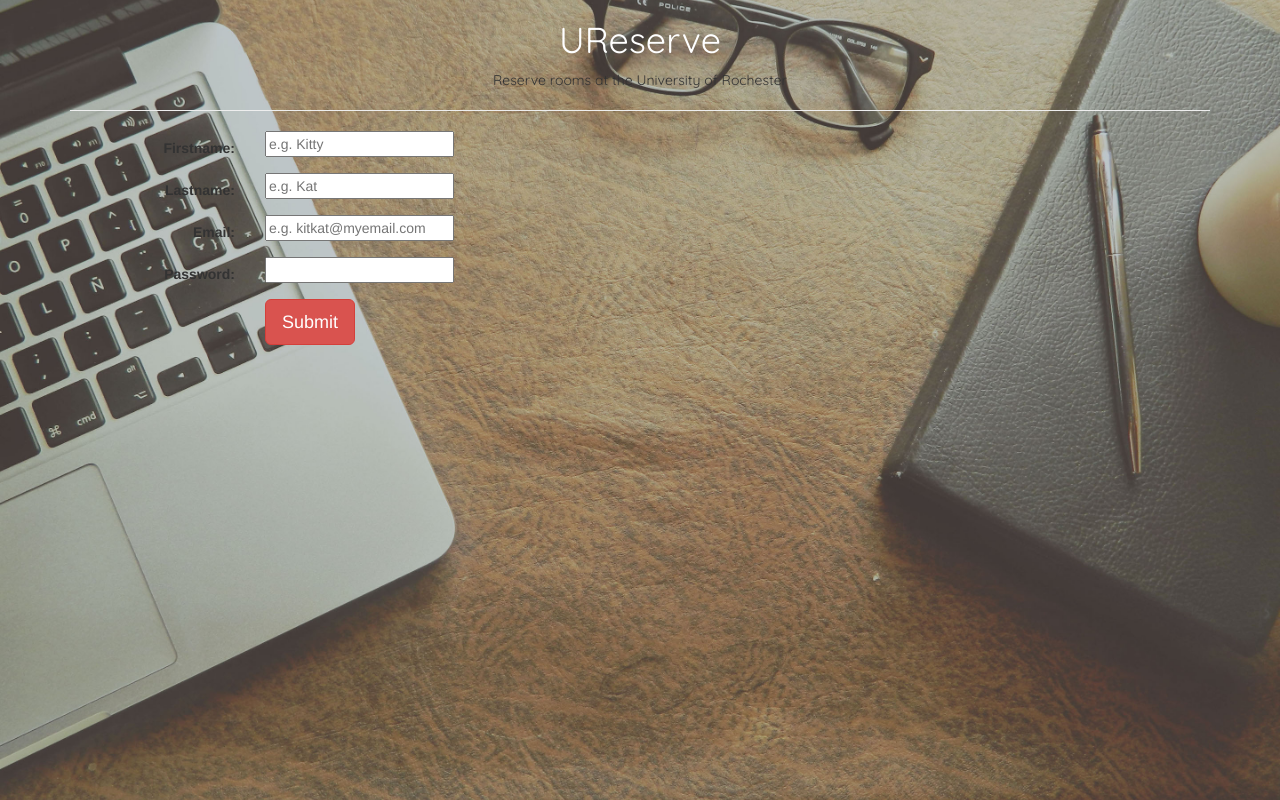
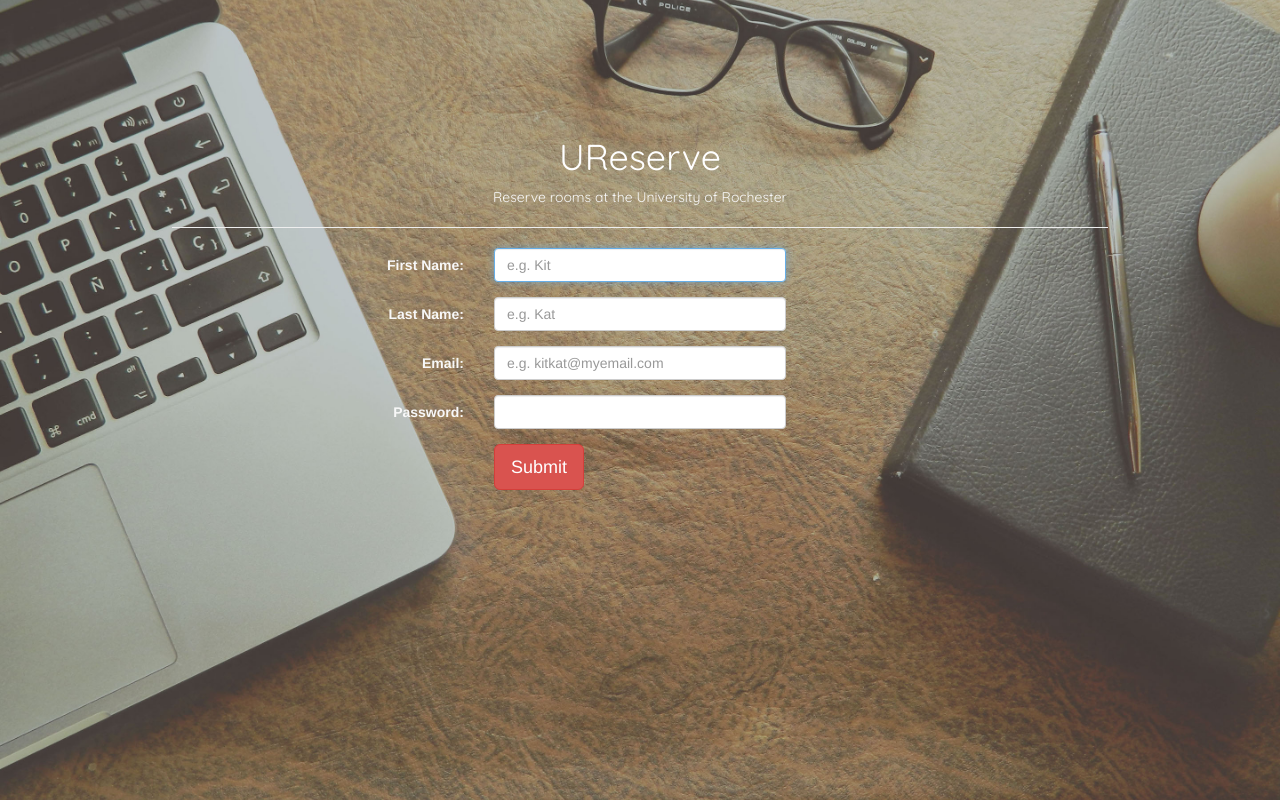
Before and after one commit to UReserve/ureserve, a PHP site: page /create_account.php in a window 1280 px wide. Run offline with PHP 8.4, Linux system fonts and the light colour scheme.

Commit message:
Revert "Clean up HTML, styles"
This reverts commit b669d1db2b82a61ccee2ae38e131ca2f8c9dabcb.

```diff
--- a/create_account.php
+++ b/create_account.php
@@ -20,53 +20,69 @@
     <meta property="og:url" content="h" />
     <meta property="og:description" content="UReserve | Reserve rooms online for the University of Rochester" />
     <meta property="og:site_name" content="" />
+
+    <style>
+
+	</style>
+
 </head>
+<body>
 
-<body>
+
+
+
 	<div class="container">
-		<div class="header">
-      <h1 id="login-logo" class="text-center"><a class="title-link" href="index.html">UReserve</a></h1>
+    <div class="row">
+    <div class="col-lg-12 create-account">
+    <h1 id="login-logo" class="text-center"><a href="index.html">UReserve</a></h1>
     <p class="text-center">Reserve rooms at the University of Rochester</p>
-    </div>
-
     <hr class="intro-divider">
 
+
+
         <form class="form-horizontal" role="form" action="account_confirmation.php" method="post">
+
           <div class="form-group">
-        <label class="control-label col-sm-2" for="firstName">Firstname:</label>
-        <div class="col-sm-5">
-          <input type="text" name="firstName" placeholder="e.g. Kitty" required>
+            <label class="control-label col-sm-4" for="firstName">First Name:</label>
+            <div class="col-sm-4">
+              <input class="form-control" type="text" name="firstName" placeholder="e.g. Kit" required autofocus>
             </div>
           </div>
 
           <div class="form-group">
-        <label class="control-label col-sm-2" for="lastName">Lastname:</label>
-        <div class="col-sm-5">
-          <input type="text" name="lastName" placeholder="e.g. Kat" required>
+            <label class="control-label col-sm-4" for="lastName">Last Name:</label>
+            <div class="col-sm-4">
+              <input class="form-control" type="text" name="lastName" placeholder="e.g. Kat" required>
             </div>
           </div>
 
      	    <div class="form-group">
-        <label class="control-label col-sm-2" for="email">Email:</label>
-        <div class="col-sm-5">
-          <input type="email" name="email" placeholder="e.g. kitkat@myemail.com" required>
+            <label class="control-label col-sm-4" for="email">Email:</label>
+            <div class="col-sm-4">
+              <input class="form-control" type="email" name="email" placeholder="e.g. kitkat@myemail.com" required>
             </div>
           </div>
 
           <div class="form-group">
-        <label class="control-label col-sm-2" for="password">Password:</label>
-        <div class="col-sm-5">
-          <input type="password" name="password" required>
+            <label class="control-label col-sm-4" for="password">Password:</label>
+            <div class="col-sm-4">
+              <input class="form-control" type="password" name="password" required>
             </div>
           </div>
 
 
           <div class="form-group">
-        <div class="col-sm-offset-2 col-sm-5">
+            <div class="col-sm-offset-4 col-sm-4">
               <button type="submit" class="btn btn-lg btn-danger">Submit</button>
             </div>
           </div>
+
+
           </form>
         </div>
+      </div>
+	</div>
+
+
 </body>
 </html>
```
Also changed, not shown: account_confirmation.php (+28 -9 lines), index.html (+12 -7 lines), login_user.php (+27 -8 lines), styles.css (deleted, +0 -40 lines). Lines whose indentation alone changed are shown as unchanged.
